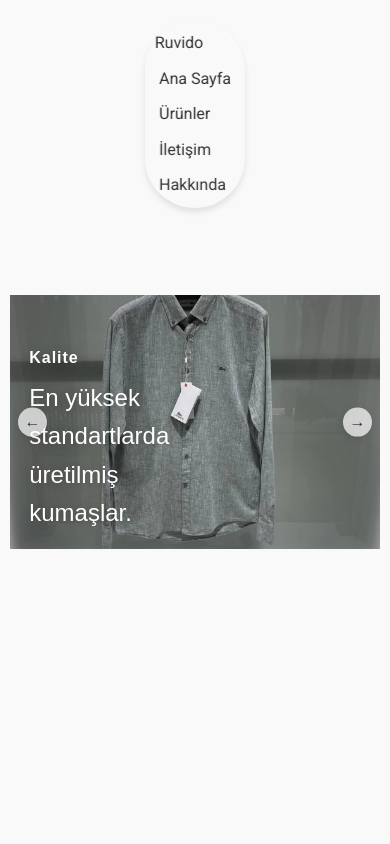
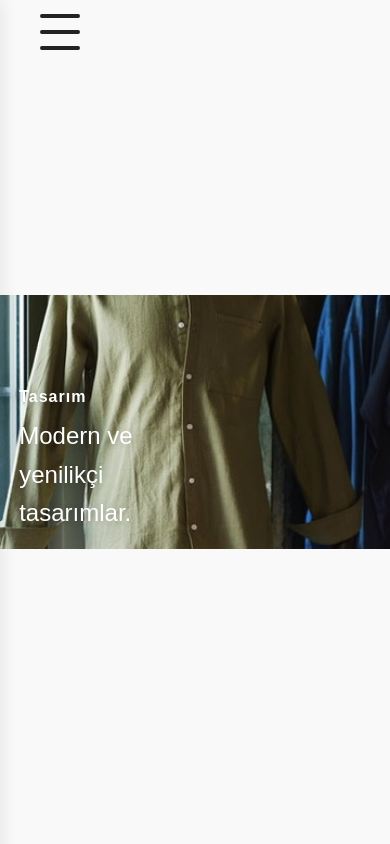
Before and after one commit to MertBlk/ruvidoTekstil, a React (Vite) app: page / in a window 390 px wide. Shown: the top 844 px of the page. Built offline with nearby package versions, Linux system fonts and the light colour scheme; the HTML template or start-up script is replaced by a standard one.

Commit message:
yeni navbara geçildi

```diff
--- a/src/App.jsx
+++ b/src/App.jsx
@@ -7,12 +7,13 @@ import Navbar from './Navbar';
 import ProductDetail from './ProductDetail';
 import About from './About'; // Import the new About component
 import Footer from './Footer';
+import Navbar2 from './Navbar2'; // Import the new Navbar2 component
 
 function App() {
   return (
     <>
       <Router>
-        <Navbar />
+        <Navbar2 />
         <Routes>
           <Route path="/" element={<Home />} />
           <Route path="/products" element={<Products />} />
--- a/src/Home.jsx
+++ b/src/Home.jsx
@@ -52,7 +52,8 @@ const Home = () => {
             <div className="neden-biz-section">
                 <h2>Neden Biz?</h2>
                 <p>
-                Ruvido Tekstil olarak, kaliteyi, güveni ve yenilikçi tasarımı bir araya getirerek sektörde standartları yeniden tanımlıyoruz. Müşteri odaklı yaklaşımımız, zengin ürün çeşitliliğimiz ve sürdürülebilir üretim anlayışımızla her zaman yanınızdayız.
+                Ruvido Tekstil olarak, kaliteyi, güveni ve yenilikçi tasarımı bir araya getirerek sektörde standartları yeniden tanımlıyoruz.
+                Müşteri odaklı yaklaşımımız, zengin ürün çeşitliliğimiz ve sürdürülebilir üretim anlayışımızla her zaman yanınızdayız.
                 </p>
             </div>
         </div>
--- a/src/Slider.css
+++ b/src/Slider.css
@@ -57,17 +57,17 @@
   position: absolute;
   top: 50%;
   transform: translateY(-50%);
-  background: rgba(255,255,255,0.7);
+  background: transparent;
   border: none;
   border-radius: 50%;
   width: 2.5rem;
   height: 2.5rem;
   font-size: 1.5rem;
-  color: #333;
+  color: #ffffff;
   cursor: pointer;
   z-index: 2;
   transition: background 0.2s, color 0.2s;
-  box-shadow: 0 2px 8px rgba(0,0,0,0.10);
+  ;
 }
 
 .slider-arrow.left {
@@ -85,10 +85,18 @@
 
 @media (max-width: 900px) {
   .slider {
+    width: 100vw;
+    min-width: 100vw;
+    margin: 0;
+    margin-left: calc(-50vw + 50%); /* Sayfa boyutundan bağımsız olarak tam ekran yap */
+    box-sizing: border-box;
     height: 50vh;
     min-height: 200px;
+    position: relative;
+    left: 0;
   }
   .slide {
+    width: 100vw;
     height: 50vh;
   }
   .slide-content {
@@ -103,10 +111,18 @@
 
 @media (max-width: 600px) {
   .slider {
+    width: 100vw;
+    min-width: 100vw;
+    position: relative;
+    margin: 0;
+    margin-left: calc(-50vw + 50%); /* Sayfa boyutundan bağımsız olarak tam ekran yap */
+    left: 0;
+    box-sizing: border-box;
     height: 30vh;
     min-height: 120px;
   }
   .slide {
+    width: 100vw;
     height: 30vh;
   }
   .slide-content {
--- a/src/Slider.jsx
+++ b/src/Slider.jsx
@@ -1,4 +1,4 @@
-import React, { useState } from 'react';
+import React, { useState, useEffect } from 'react';
 import './Slider.css';
 
 const slides = [
@@ -22,23 +22,21 @@ const slides = [
 const Slider = () => {
   const [current, setCurrent] = useState(0);
 
-  const nextSlide = () => setCurrent((prev) => (prev + 1) % slides.length);
-  const prevSlide = () => setCurrent((prev) => (prev - 1 + slides.length) % slides.length);
+  useEffect(() => {
+    const interval = setInterval(() => {
+      setCurrent((prev) => (prev + 1) % slides.length);
+    }, 3500); // 3.5 saniyede bir değişsin
+    return () => clearInterval(interval);
+  }, []);
 
   return (
     <div className="slider">
-      <button className="slider-arrow left" onClick={prevSlide} aria-label="Önceki">
-        &#8592;
-      </button>
       <div className="slide" style={{ backgroundImage: `url(${slides[current].image})` }}>
         <div className="slide-content">
           <h2>{slides[current].title}</h2>
           <p>{slides[current].description}</p>
         </div>
       </div>
-      <button className="slider-arrow right" onClick={nextSlide} aria-label="Sonraki">
-        &#8594;
-      </button>
     </div>
   );
 };
--- a/src/index.css
+++ b/src/index.css
@@ -20,10 +20,10 @@ html, body {
     color: var(--text-dark); /* Değişken kullanıldı */
 }
 
-#root { /* Bu yeni kural eklendi */
-    display: flex;
-    flex-direction: column;
-    min-height: 100vh;
+body, #root {
+  margin: 0;
+  padding: 0;
+  box-sizing: border-box;
 }
 
 h1, h2, h3 {
@@ -78,15 +78,17 @@ ul {
 @media (max-width: 768px) {
     body {
         font-size: 14px;
-        padding: 0 10px;
+        padding: 0; /* Slider tam ekran için padding sıfırlandı */
     }
-
-    h1, h2, h3 {
-        font-size: 1.5rem;
-    }
-
     .container {
         padding: 0 1rem;
+    }
+    .layer {
+        width: 100vw;
+        margin-left: calc(-50vw + 50%);
+        left: 0;
+        right: 0;
+        padding: 0;
     }
 }
 
--- /dev/null
+++ b/src/navbar2.css
@@ -0,0 +1,189 @@
+.zara-navbar {
+  display: flex;
+  align-items: center;
+  justify-content: space-between;
+  padding: 1.2rem 1.2rem 0.8rem 1.2rem; /* Daha dar padding */
+  background: rgba(255, 255, 255, 0);
+  min-height: 100px;
+  font-family: 'Open Sans', 'Roboto', Arial, sans-serif;
+  position: fixed;                        /* Ekranın üstüne sabitle */
+  top: 0;
+  left: 0;
+  right: 0;
+  width: 100%;
+  z-index: 2000;
+}
+
+.navbar-left {
+  flex: 1;
+  display: flex;
+  align-items: center;
+}
+
+.hamburger {
+  background: none;
+  border: none;
+  display: flex;
+  flex-direction: column;
+  gap: 12px;                /* Çizgiler arası mesafe büyüdü */
+  cursor: pointer;
+  padding: 0;
+  margin-left: 32px;        /* Gerekirse artırabilirsin */
+  width: 48px;              /* Daha büyük genişlik */
+  height: 54px;             /* Daha büyük yükseklik */
+  justify-content: center;
+  align-items: flex-start;
+  z-index: 1100;
+  position: relative;
+}
+
+.hamburger span {
+  display: block;
+  height: 4px;              /* Daha kalın çizgi */
+  width: 40px;              /* Daha uzun çizgi */
+  background: #222;
+  border-radius: 2px;
+  transition: all 0.3s cubic-bezier(.4,0,.2,1);
+}
+
+.hamburger.open span:nth-child(1) {
+  transform: translateY(16px) rotate(45deg);
+}
+.hamburger.open span:nth-child(2) {
+  opacity: 0;
+}
+.hamburger.open span:nth-child(3) {
+  transform: translateY(-16px) rotate(-45deg);
+}
+
+.navbar-center {
+  flex: 2;
+  display: flex;
+  justify-content: center;
+  align-items: center;
+}
+.zara-logo {
+  height: 80px;
+  object-fit: contain;
+}
+
+.navbar-right {
+  flex: 2 1 0;
+  display: flex;
+  align-items: center;
+  justify-content: flex-end;
+  min-width: 0;         /* Taşmayı önler */
+  overflow: visible;
+}
+
+.search-area {
+  display: flex;
+  flex-direction: column;
+  align-items: flex-start;
+  position: relative;
+  min-width: 180px;
+  margin-right: 2.5rem;
+}
+.search-area span {
+  font-size: 1rem;
+  letter-spacing: 1px;
+  color: #222;
+  margin-bottom: 2px;
+}
+.search-area input {
+  border: none;
+  border-bottom: 1px solid #111;
+  outline: none;
+  background: transparent;
+  width: 140px;
+  font-size: 1rem;
+  margin-bottom: 0;
+  padding: 2px 0 2px 0;
+}
+.search-underline {
+  width: 100%;
+  height: 1px;
+  background: #111;
+  position: absolute;
+  bottom: 0;
+  left: 0;
+}
+
+.menu-links {
+  display: flex;
+  gap: 1.2rem;          /* Gerekirse azaltın */
+  align-items: center;
+  min-width: 0;         /* Taşmayı önler */
+  flex-wrap: wrap;      /* Taşarsa alta geçsin */
+  max-width: 100%;
+  padding-right: 1rem;  /* Gerekirse azaltın */
+}
+.menu-links a {
+  font-size: 1rem;
+  color: #222;
+  letter-spacing: 1px;
+  text-decoration: none;
+  font-weight: 400;
+  transition: color 0.2s;
+}
+.menu-links a:hover {
+  color: #888;
+}
+
+@media (max-width: 900px) {
+  .zara-navbar {
+    min-height: 64px;
+    padding: 0 0.5rem;
+  }
+}
+
+@media (max-width: 1200px) {
+  .menu-links a {
+    font-size: 0.95rem;
+  }
+  .menu-links {
+    gap: 0.7rem;
+    padding-right: 0.5rem;
+  }
+}
+
+.mobile-menu {
+  position: fixed;
+  top: 0;
+  left: 0; /* Tam kenardan başlasın */
+  right: auto;
+  width: 240px;
+  height: 100vh;
+  background: #fff;
+  box-shadow: 2px 0 16px rgba(0,0,0,0.08); /* Gölgeyi sola alın */
+  display: flex;
+  flex-direction: column;
+  padding: 3rem 1.5rem 1.5rem 1.5rem;
+  gap: 2rem;
+  z-index: 1002;
+  transition: transform 0.3s cubic-bezier(.4,0,.2,1);
+  transform: translateX(-100%);
+}
+.mobile-menu.show {
+  transform: translateX(0);
+}
+.mobile-menu a {
+  font-size: 1.1rem;
+  color: #222;
+  text-decoration: none;
+  font-weight: 500;
+  letter-spacing: 1px;
+  padding: 0.5rem 0;
+  border-bottom: 1px solid #eee;
+  margin-top: 1.2rem; /* Üst boşluk eklendi */
+}
+.mobile-menu a:first-child {
+  margin-top: 3.7rem;
+}
+
+.mobile-menu-backdrop {
+  position: fixed;
+  top: 0; left: 0; right: 0; bottom: 0;
+  background: rgba(0,0,0,0.18);
+  z-index: 1001;
+}
--- /dev/null
+++ b/src/navbar2.jsx
@@ -0,0 +1,37 @@
+import React, { useState } from "react";
+import { Link } from "react-router-dom";
+import "./Navbar2.css";
+
+
+const Navbar2 = () => {
+  const [menuOpen, setMenuOpen] = useState(false);
+
+  return (
+    <nav className="zara-navbar">
+      <div className="navbar-left">
+        <button
+          className={`hamburger${menuOpen ? " open" : ""}`}
+          onClick={() => setMenuOpen((v) => !v)}
+          aria-label="Menüyü Aç/Kapat"
+        >
+          <span />
+          <span />
+          <span />
+        </button>
+      </div>
+      <div className="navbar-center">
+
+      </div>
+      <div className="navbar-right">
+      <div className={`mobile-menu${menuOpen ? " show" : ""}`}>
+          <Link to="/">ANASAYFA</Link>
+          <Link to="/products">ÜRÜNLER</Link>
+          <Link to="/contact">İletişim</Link>
+          <Link to="/about">Hakkımızda</Link>
+      </div>
+      </div>
+    </nav>
+  );
+};
+
+export default Navbar2;
```
